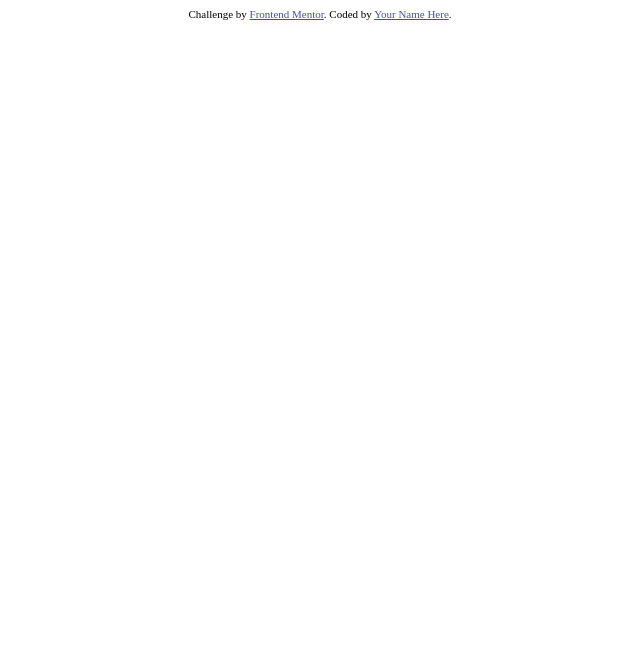
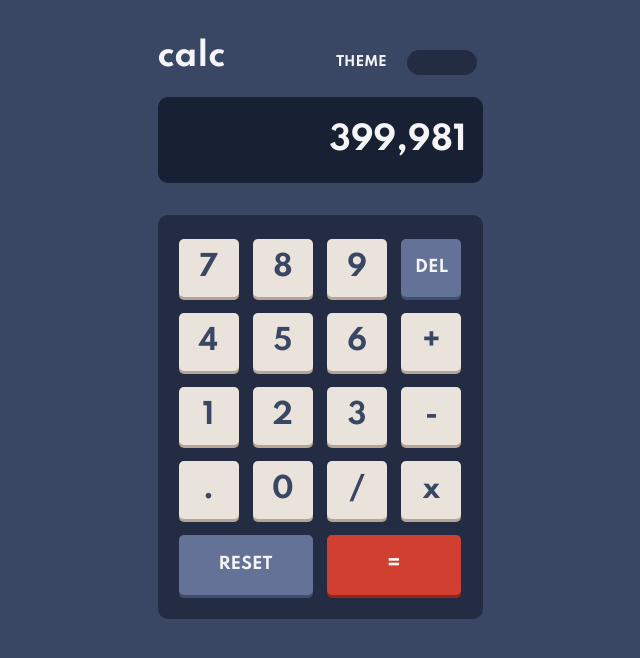
Before and after one commit to ib-rim/calculator-app, a plain HTML site: page index.html in a window 1280 px wide. Shown: the whole page, without its empty margins (320-960 px from the left). Drawn offline with Linux system fonts and the light colour scheme.

Commit message:
Added dark design

```diff
--- a/index.html
+++ b/index.html
@@ -1,26 +1,45 @@
 <!DOCTYPE html>
 <html lang="en">
+  <header>
+    <link rel="stylesheet" href="main.css">
+  </header>
   <head>
     <meta charset="UTF-8">
     <meta name="viewport" content="width=device-width, initial-scale=1.0"> <!-- displays site properly based on user's device -->
-
+    <link rel="icon" type="css" sizes="32x32" href="./images/favicon-32x32.png">
     <link rel="icon" type="image/png" sizes="32x32" href="./images/favicon-32x32.png">
-
-  <title>Frontend Mentor | Calculator app</title>
-
-  <!-- Feel free to remove these styles or customise in your own stylesheet 👍 -->
-  <style>
-    .attribution { font-size: 11px; text-align: center; }
-    .attribution a { color: hsl(228, 45%, 44%); }
-  </style>
+    <title>Calculator app</title>
   </head>
   <body>
+    <div class="container">
+      <h1>calc</h1>
+      <h5>THEME</h5>
+      <div class="toggle">
 
-
-
-  <div class="attribution">
-    Challenge by <a href="https://www.frontendmentor.io?ref=challenge" target="_blank">Frontend Mentor</a>.
-    Coded by <a href="#">Your Name Here</a>.
+      </div>
+      <div class="screen">
+        399,981
+      </div>
+      <div class="keys">
+        <button class="square off-white">7</button>
+        <button class="square off-white">8</button>
+        <button class="square off-white">9</button>
+        <button class="square blue1">DEL</button>
+        <button class="square off-white">4</button>
+        <button class="square off-white">5</button>
+        <button class="square off-white">6</button>
+        <button class="square off-white">+</button>
+        <button class="square off-white">1</button>
+        <button class="square off-white">2</button>
+        <button class="square off-white">3</button>
+        <button class="square off-white">-</button>
+        <button class="square off-white">.</button>
+        <button class="square off-white">0</button>
+        <button class="square off-white">/</button>
+        <button class="square off-white">x</button>
+        <button class="rectangle blue1">RESET</button>
+        <button class="rectangle red">=</button>
+      </div>
     </div>
   </body>
 </html>
--- /dev/null
+++ b/main.css
@@ -0,0 +1,121 @@
+
+:root {
+	--shadow: 0px 8px 16px 0 rgba(0, 0, 0, 0.2);
+	--blue1:#647297;
+    --blue2:hsl(222, 26%, 31%);
+    --blue3:hsl(223, 31%, 20%);
+    --blue4:hsl(224, 36%, 15%);
+    --white:#f5f5f7;
+    --off-white:#eae3db;
+    --red:#d13f30;
+}
+
+@font-face {
+    font-family: 'Spartan';
+    src: url('fonts/Spartan-VariableFont_wght.ttf');
+}
+
+html {
+    height: 100%;
+    margin: 0;
+    background-color: var(--blue2);
+    font-family: 'Spartan';
+    font-weight: 700;
+}
+
+.container {
+    width: 325px;
+    margin: 25px;
+    margin: 1em auto;
+}
+
+h1 {
+    color: var(--white);
+    display: inline-block;
+}
+
+.toggle {
+    background-color: var(--blue3);
+    display: inline-block;
+    vertical-align: middle;
+    margin-left: 1em;
+    border-radius: 100px;
+    width: 70px;
+    height: 25px;
+}
+
+h5 {
+    display: inline-block;
+    margin-left: 8em;
+    color: var(--white)
+}
+
+.screen {
+    background-color: var(--blue4);
+    color: var(--white);
+    padding: 0.75em 0.5em;
+    border-radius: 10px;
+    text-align: right;
+    font-size: 32px;
+}
+
+.keys {
+    background-color: var(--blue3);
+    margin-top: 2em;
+    padding: 1em;
+    border-radius: 10px;
+    gap: 1em;
+}
+
+button {
+    font-family: 'Spartan';
+    font-weight: 700;
+    margin: 8px 5px;
+    text-align: center;
+    vertical-align: top;
+    cursor: pointer;
+}
+
+button:hover {
+    opacity: 95%;
+}
+
+button:active {
+    box-shadow: none;
+    transform: translateY(3px);
+}
+
+.square {
+    width: 60px;
+    height: 58px;
+    border: none;
+    border-radius: 5px;
+}
+
+.rectangle {
+    width: 134px;
+    height: 60px;
+    border: none;
+    border-radius: 5px;
+}
+
+.off-white {
+    background-color: var(--off-white);
+    font-size: 28px;
+    color: var(--blue2);
+    box-shadow: 0px 3px hsl(28, 16%, 65%);
+}
+
+.blue1 {
+    color: var(--white);
+    font-size: 16px;
+    background-color: var(--blue1);
+    box-shadow: 0px 3px hsl(224, 28%, 35%);
+}
+
+.red {
+    color: var(--white);
+    font-size: 20px;
+    background-color: var(--red);
+    box-shadow: 0px 3px hsl(6, 70%, 34%);
+}
```
Also changed, not shown: fonts/Spartan-VariableFont_wght.ttf (added), fonts/Spartan/OFL.txt (added), fonts/Spartan/README.txt (added), fonts/Spartan/static/Spartan-Black.ttf (added), fonts/Spartan/static/Spartan-Bold.ttf (added), fonts/Spartan/static/Spartan-ExtraBold.ttf (added), fonts/Spartan/static/Spartan-ExtraLight.ttf (added), fonts/Spartan/static/Spartan-Light.ttf (added), fonts/Spartan/static/Spartan-Medium.ttf (added), fonts/Spartan/static/Spartan-Regular.ttf (added), fonts/Spartan/static/Spartan-SemiBold.ttf (added), fonts/Spartan/static/Spartan-Thin.ttf (added). Lines whose indentation alone changed are shown as unchanged.
